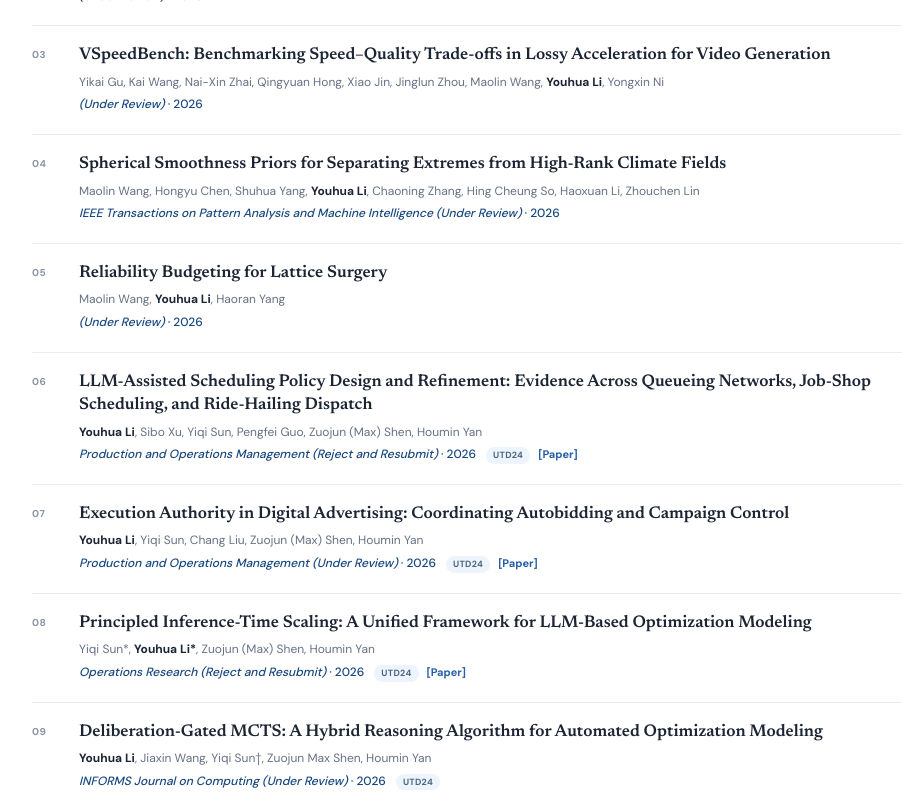
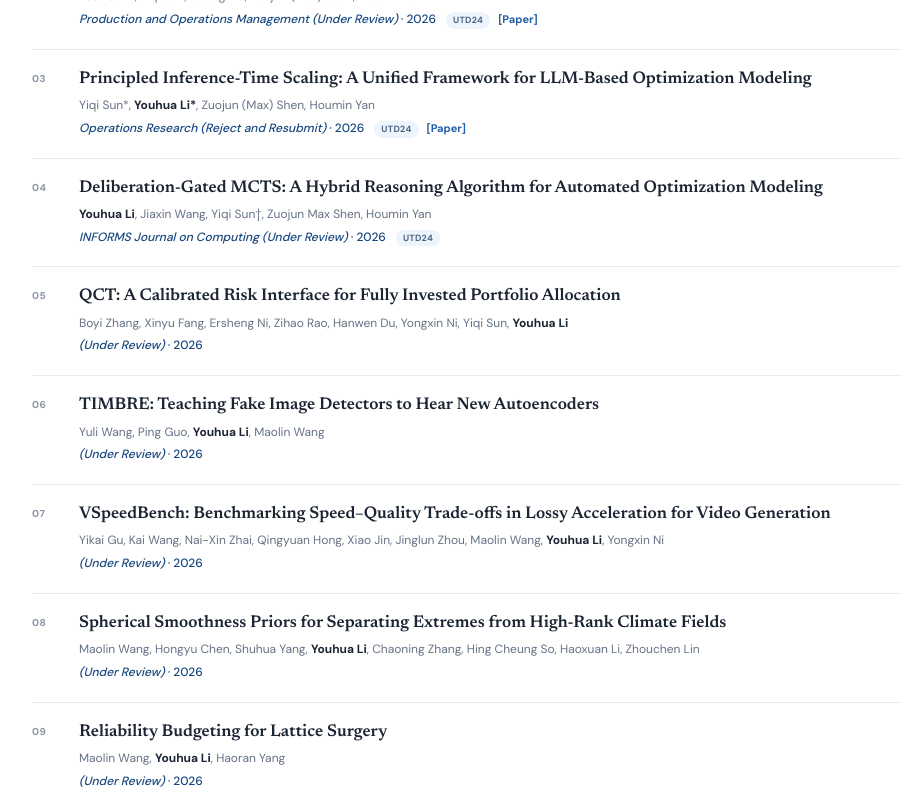
Before and after one commit to youhua97/youhua97.github.io, a Next.js app: page / in a window 1280 px wide. Shown: the part 2240-3040 px from the top of the page, without its empty margins (159-1061 px from the left). Built offline with nearby package versions, Linux system fonts and the light colour scheme.

Commit message:
Pin UTD24 submissions and hide climate manuscript venue
Refactor underReview variable and maintain UTD24 manuscript order.

```diff
--- a/app/data.ts
+++ b/app/data.ts
@@ -7,7 +7,7 @@ export type Paper = {
   tag?: string;
 };
 
-export const underReview: Paper[] = [
+const underReviewEntries: Paper[] = [
   {
     title: "QCT: A Calibrated Risk Interface for Fully Invested Portfolio Allocation",
     authors: "Boyi Zhang, Xinyu Fang, Ersheng Ni, Zihao Rao, Hanwen Du, Yongxin Ni, Yiqi Sun, Youhua Li",
@@ -29,7 +29,7 @@ export const underReview: Paper[] = [
   {
     title: "Spherical Smoothness Priors for Separating Extremes from High-Rank Climate Fields",
     authors: "Maolin Wang, Hongyu Chen, Shuhua Yang, Youhua Li, Chaoning Zhang, Hing Cheung So, Haoxuan Li, Zhouchen Lin",
-    venue: "IEEE Transactions on Pattern Analysis and Machine Intelligence (Under Review)",
+    venue: "(Under Review)",
     year: "2026",
   },
   {
@@ -272,6 +272,13 @@ export const underReview: Paper[] = [
   },
 ];
 
+// Keep UTD24 manuscripts first regardless of where new entries are inserted.
+// Only explicitly UTD24-tagged manuscripts belong in this leading group.
+export const underReview: Paper[] = [
+  ...underReviewEntries.filter((paper) => paper.tag === "UTD24"),
+  ...underReviewEntries.filter((paper) => paper.tag !== "UTD24"),
+];
+
 export const publications: Paper[] = [
   {
     title:
```
